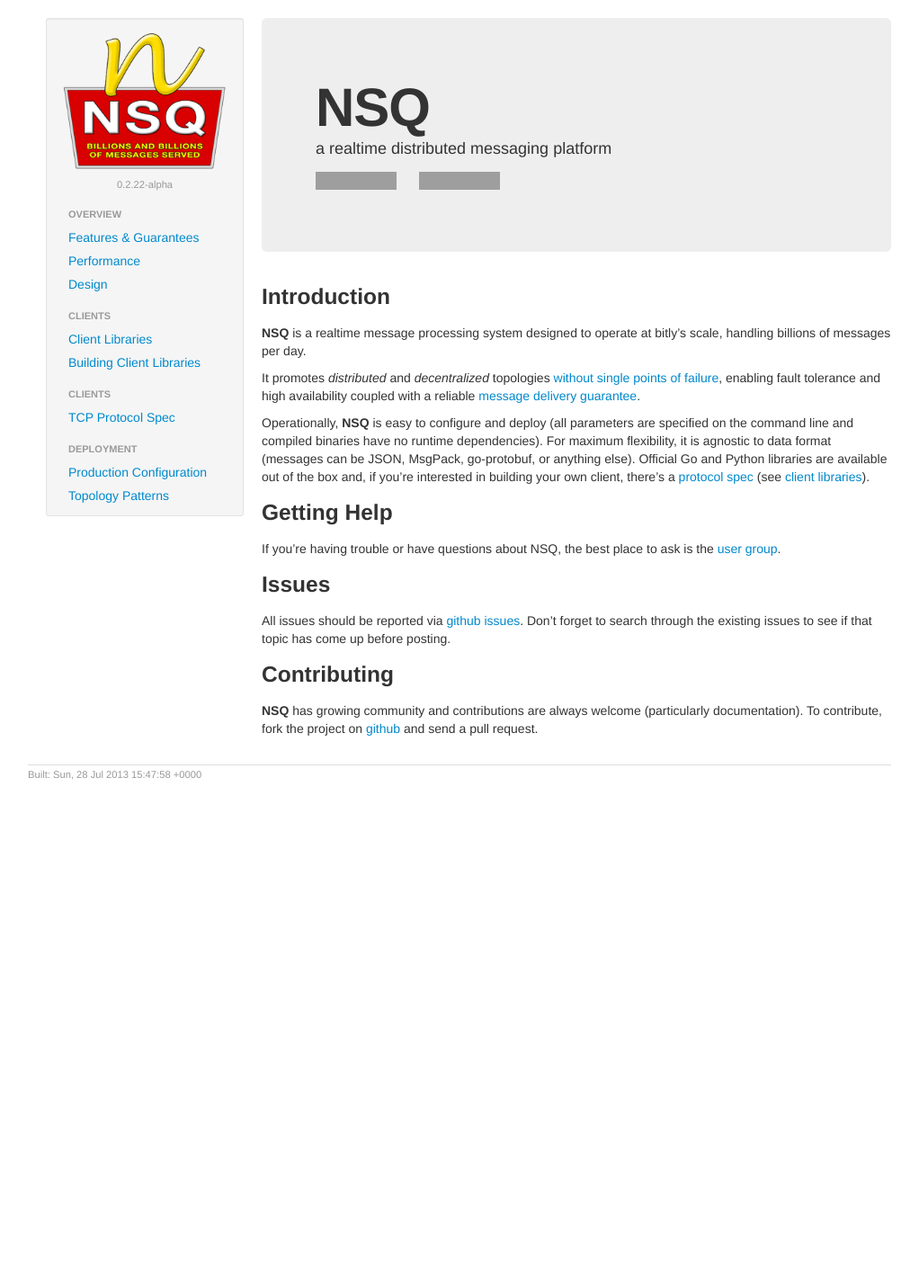
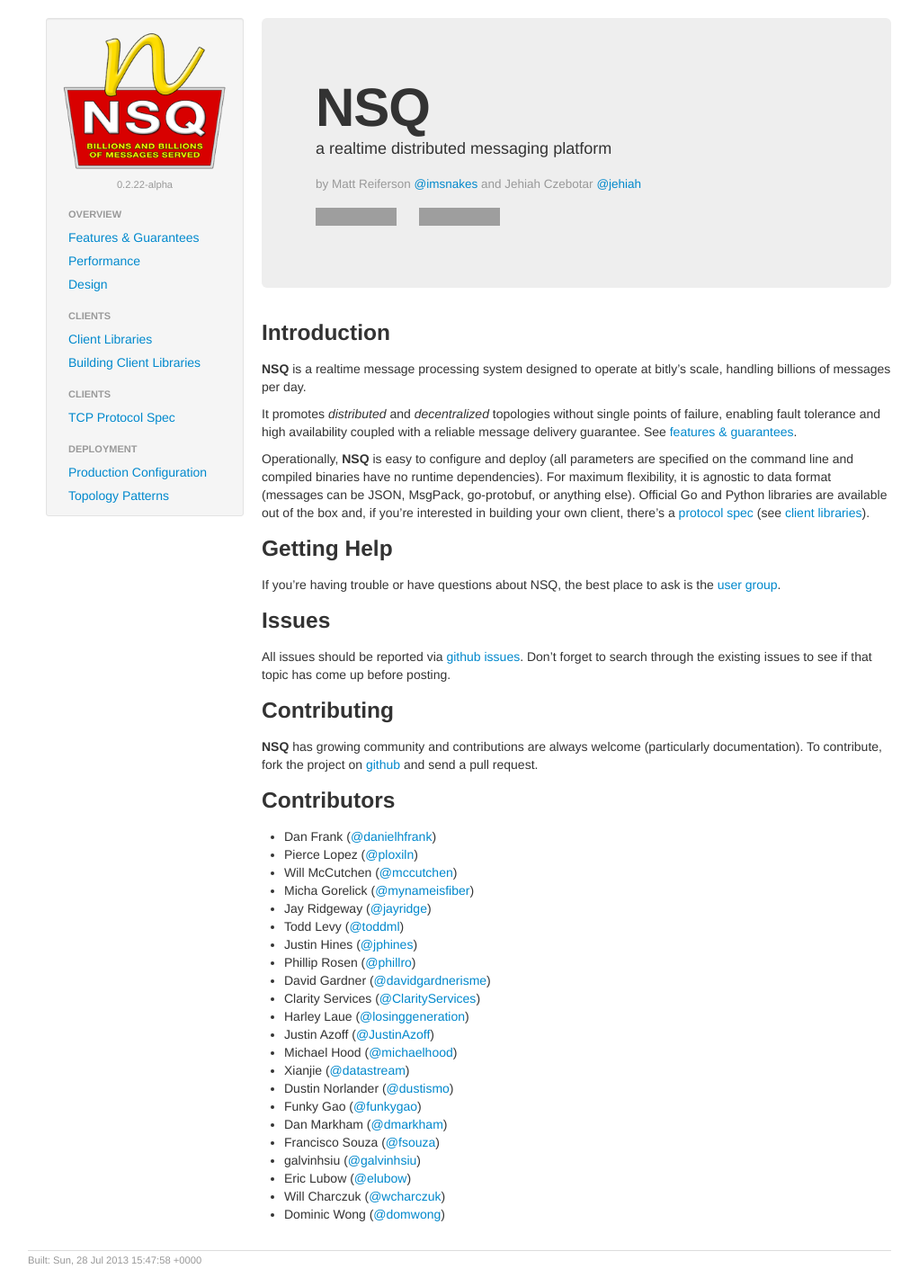
Before and after one commit to nsqio/nsq, a Jekyll site: the page built from index.html, in a window 1280 px wide. Shown: the whole page at 90% size, without its empty margins (119-1141 px from the left). Built offline with Jekyll 4.4.1, drawn with Linux system fonts in a browser that asks for light colours; before the commit the page ends 900 px from its top, so only the background shows below that; grey boxes are pictures that could not be loaded.

Commit message:
tweak some docs; add contributors

```diff
--- a/_includes/intro.md
+++ b/_includes/intro.md
@@ -3,9 +3,9 @@
 **NSQ** is a realtime message processing system designed to operate at bitly's scale, handling
 billions of messages per day.
 
-It promotes *distributed* and *decentralized* topologies [without single points of failure][spof],
-enabling fault tolerance and high availability coupled with a reliable [message delivery
-guarantee][message_guarantee].
+It promotes *distributed* and *decentralized* topologies without single points of failure,
+enabling fault tolerance and high availability coupled with a reliable message delivery
+guarantee.  See [features & guarantees][features_guarantees].
 
 Operationally, **NSQ** is easy to configure and deploy (all parameters are specified on the command
 line and compiled binaries have no runtime dependencies). For maximum flexibility, it is agnostic to
@@ -28,10 +28,58 @@
 **NSQ** has growing community and contributions are always welcome (particularly documentation). To
 contribute, fork the project on [github][github_nsq] and send a pull request.
 
-[spof]: #
-[message_guarantee]: #
-[protocol]: #
-[client_libraries]: #
+### Contributors
+
+ * Dan Frank ([@danielhfrank][dan_twitter])
+ * Pierce Lopez ([@ploxiln][pierce_twitter])
+ * Will McCutchen ([@mccutchen][mccutch_twitter])
+ * Micha Gorelick ([@mynameisfiber][micha_twitter])
+ * Jay Ridgeway ([@jayridge][jay_twitter])
+ * Todd Levy ([@toddml][todd_twitter])
+ * Justin Hines ([@jphines][jphines_twitter])
+ * Phillip Rosen ([@phillro][phil_github])
+ * David Gardner ([@davidgardnerisme][david_twitter])
+ * Clarity Services ([@ClarityServices][clarity_github])
+ * Harley Laue ([@losinggeneration][harley_github])
+ * Justin Azoff ([@JustinAzoff][justin_github])
+ * Michael Hood ([@michaelhood][michael_github])
+ * Xianjie ([@datastream][datastream_github])
+ * Dustin Norlander ([@dustismo][dustismo_github])
+ * Funky Gao ([@funkygao][funkygao_github])
+ * Dan Markham ([@dmarkham][dmarkham_github])
+ * Francisco Souza ([@fsouza][fsouza_github])
+ * galvinhsiu ([@galvinhsiu][galvinhsiu_github])
+ * Eric Lubow ([@elubow][elubow_github])
+ * Will Charczuk ([@wcharczuk][wcharczuk_github])
+ * Dominic Wong ([@domwong][domwong_github])
+
+[features_guarantees]: {{ site.baseurl }}/overview/features_and_guarantees.html
+[protocol]: {{ site.baseurl }}/clients/tcp_protocol_spec.html
+[client_libraries]: {{ site.baseurl }}/clients/client_libraries.html
 [github_issues]: https://github.com/bitly/nsq/issues
 [github_nsq]: http://github.com/bitly/nsq
 [google_group]: http://groups.google.com/group/nsq-users
+[snakes_twitter]: https://twitter.com/imsnakes
+[jehiah_twitter]: https://twitter.com/jehiah
+[dan_twitter]: https://twitter.com/danielhfrank
+[pierce_twitter]: https://twitter.com/ploxiln
+[mccutch_twitter]: https://twitter.com/mccutchen
+[micha_twitter]: https://twitter.com/mynameisfiber
+[harley_github]: https://github.com/losinggeneration
+[david_twitter]: https://twitter.com/davegardnerisme
+[justin_github]: https://github.com/JustinAzoff
+[phil_github]: https://github.com/phillro
+[todd_twitter]: https://twitter.com/toddml
+[jay_twitter]: https://twitter.com/jayridge
+[clarity_github]: https://github.com/ClarityServices
+[michael_github]: https://github.com/michaelhood
+[datastream_github]: https://github.com/datastream
+[dustismo_github]: https://github.com/dustismo
+[funkygao_github]: https://github.com/funkygao
+[dmarkham_github]: https://github.com/dmarkham
+[fsouza_github]: https://github.com/fsouza
+[galvinhsiu_github]: https://github.com/galvinhsiu
+[elubow_github]: https://github.com/elubow
+[jphines_twitter]: https://twitter.com/jphines
+[wcharczuk_github]: https://github.com/wcharczuk
+[domwong_github]: https://github.com/domwong
--- a/index.html
+++ b/index.html
@@ -6,6 +6,7 @@
 <div class="hero-unit">
   <h1>NSQ</h1>
   <p>a realtime distributed messaging platform</p>
+  <p class="muted authors">by Matt Reiferson <a href="https://twitter.com/imsnakes">@imsnakes</a> and Jehiah Czebotar <a href="https://twitter.com/jehiah">@jehiah</a></p>
   <iframe src="http://ghbtns.com/github-btn.html?user=bitly&repo=nsq&type=watch&count=true" allowtransparency="true" frameborder="0" scrolling="0" width="110px" height="20px"></iframe>
   <iframe src="http://ghbtns.com/github-btn.html?user=bitly&repo=nsq&type=fork&count=true" allowtransparency="true" frameborder="0" scrolling="0" width="95px" height="20px"></iframe>
 </div>
--- a/static/css/base.css
+++ b/static/css/base.css
@@ -29,3 +29,7 @@
   color: #000;
   text-decoration: none;
 }
+
+.authors {
+  font-size: 75%;
+}
```
Also changed, not shown: _posts/2012-02-01-features_and_guarantees.md (+2 -0 lines).
